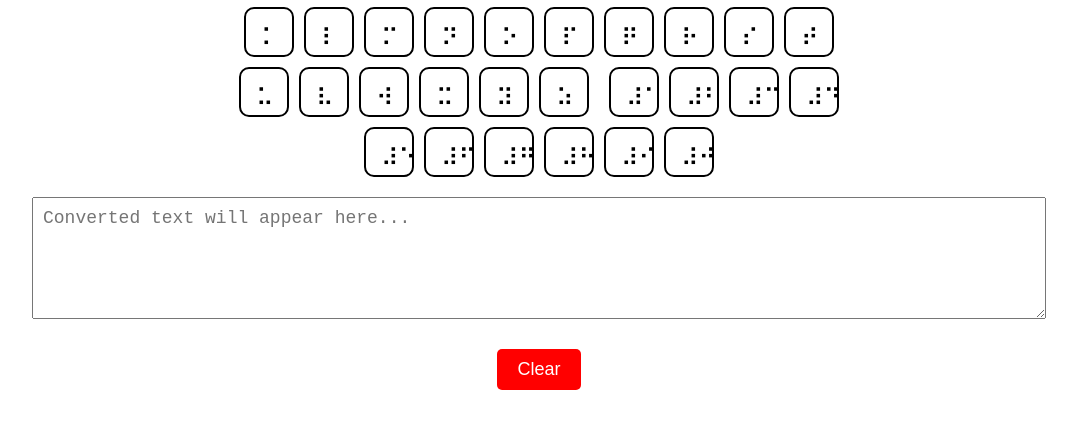
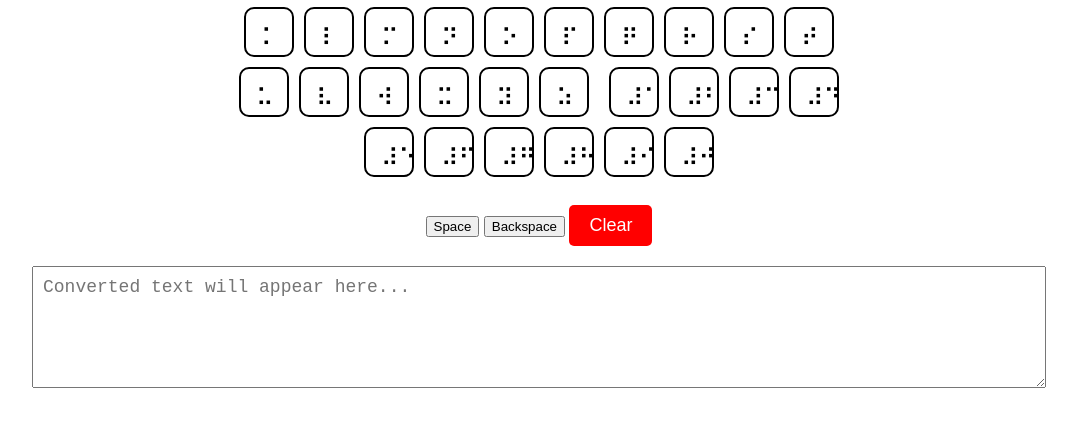
Before and after one commit to Rifana20/braillekeyboard, a plain HTML site: page index.html in a window 1280 px wide. Shown: the part 133-562 px from the top of the page, without its empty margins (101-1178 px from the left). Drawn offline with Linux system fonts and the light colour scheme.

Commit message:
Update index.html

```diff
--- a/index.html
+++ b/index.html
@@ -53,9 +53,16 @@
         <button class="braille" data-letter="0">⠼⠚</button>
     </div>
 
+    <br>
+
+    <!-- Special Buttons -->
+    <button id="space-btn">Space</button>
+    <button id="backspace-btn">Backspace</button>
+    <button id="clear-btn">Clear</button>
+
+    <br>
+
     <textarea id="output-text" placeholder="Converted text will appear here..." readonly></textarea>
-
-    <button id="clear-btn">Clear</button>
 
     <script src="script.js"></script>
 </body>
```
